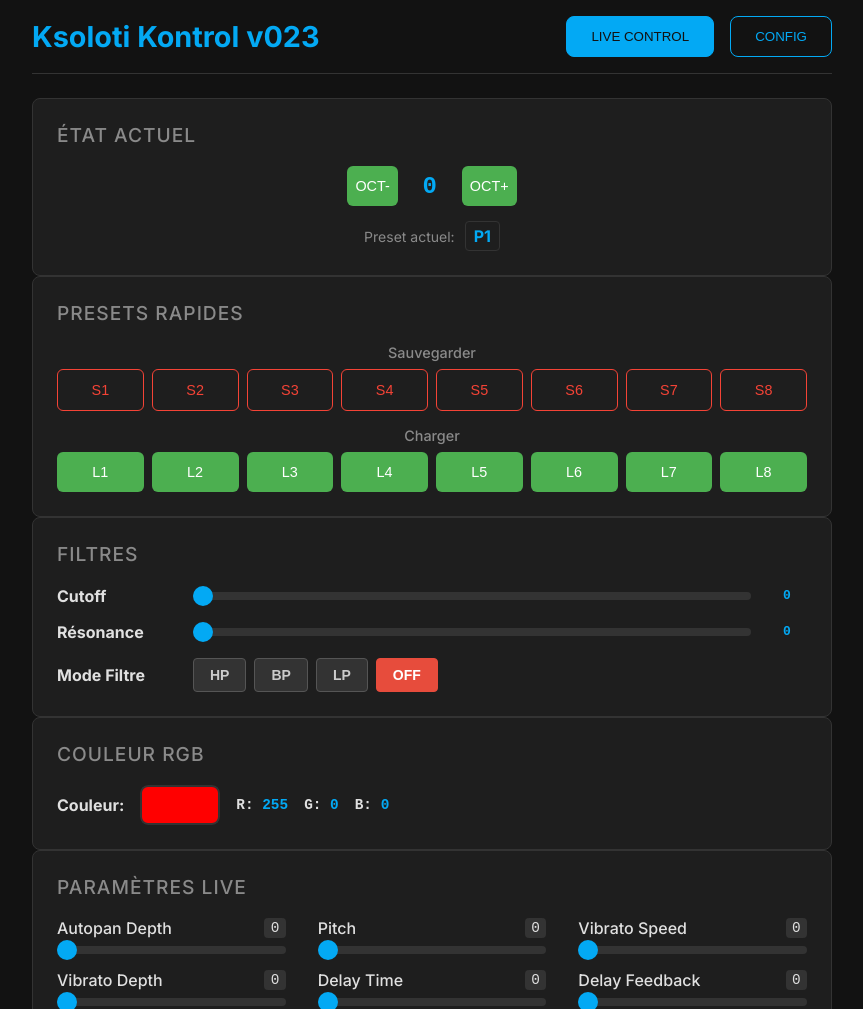
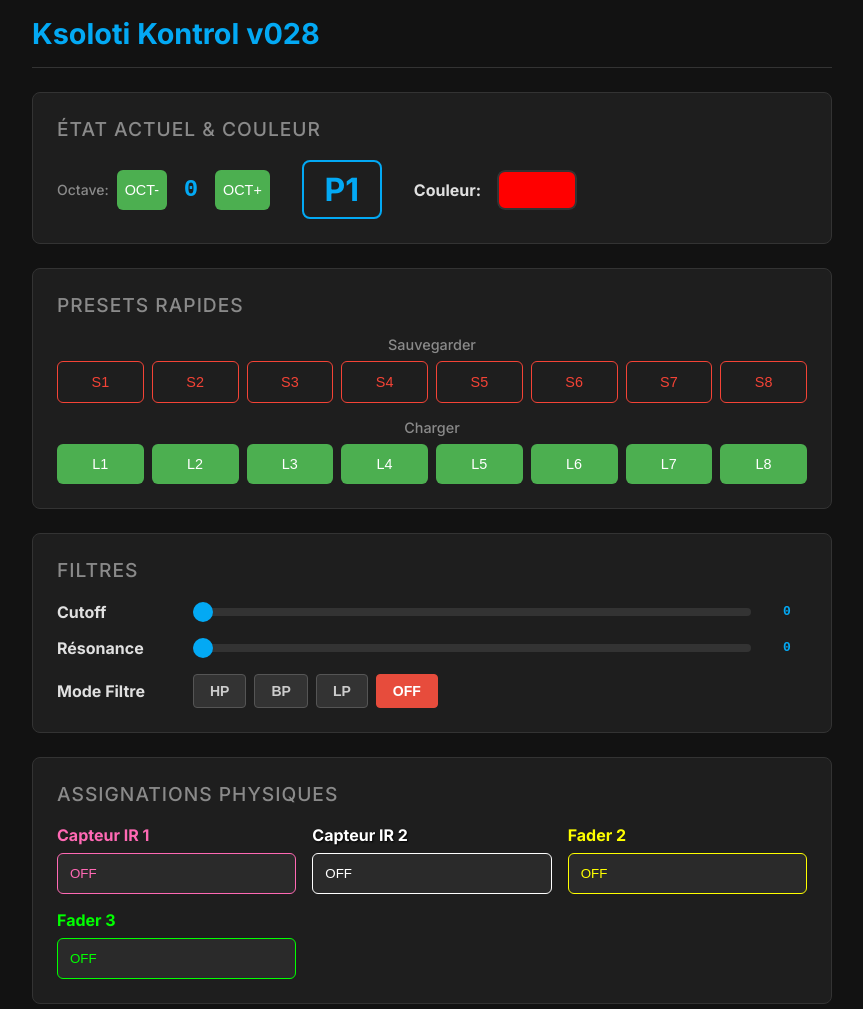
Before and after one commit to gaetangaetan/ESP32-D1-MINI-DMX-SENDER, a plain HTML site: page data/index.html in a window 1280 px wide. Shown: the top 1009 px of the page, without its empty margins (208-1071 px from the left). Drawn offline with Linux system fonts and the light colour scheme.

Commit message:
Mise à jour de la version à 028 dans index.html, refonte de l'interface pour une gestion unifiée des contrôles, ajout d'un sélecteur de couleur et amélioration des styles CSS. Suppression des vues séparées et ajustements dans le script pour refléter ces changements.

```diff
--- a/data/index.html
+++ b/data/index.html
@@ -3,34 +3,39 @@
 <head>
     <meta charset="UTF-8">
     <meta name="viewport" content="width=device-width, initial-scale=1.0">
-    <title>Ksoloti Kontrol v023</title>
+    <title>Ksoloti Kontrol v028</title>
     <link rel="stylesheet" href="style.css">
 </head>
 <body>
     <div class="main-container">
         <header>
             <div class="header-content">
-                <h1>Ksoloti Kontrol v023</h1>
-                <div class="view-toggle">
-                    <button id="liveViewBtn" class="view-btn active">LIVE CONTROL</button>
-                    <button id="configViewBtn" class="view-btn">CONFIG</button>
-                </div>
+                <h1>Ksoloti Kontrol v028</h1>
             </div>
         </header>
 
-        <!-- Vue LIVE CONTROL -->
-        <div id="liveView" class="view active">
-            <section id="octaves" class="card">
-                <h2>État Actuel</h2>
-                <div class="status-controls">
+        <!-- Interface unifiée -->
+        <div class="main-content">
+            <section id="control-status" class="card">
+                <h2>État Actuel & Couleur</h2>
+                <div class="control-status-grid">
                     <div class="octave-controls">
+                        <label>Octave:</label>
                         <button id="octave-down" class="btn btn-load">OCT-</button>
                         <span id="octave-display" class="octave-value">0</span>
                         <button id="octave-up" class="btn btn-load">OCT+</button>
                     </div>
                     <div class="preset-status">
-                        <label>Preset actuel:</label>
                         <span id="current-preset-display" class="preset-value">P1</span>
+                    </div>
+                    <div class="color-picker-container">
+                        <label for="color-picker">Couleur:</label>
+                        <input type="color" id="color-picker" value="#ff0000">
+                        <div class="rgb-values" style="display: none;">
+                            <span>R: <span id="rgb-red-value">255</span></span>
+                            <span>G: <span id="rgb-green-value">0</span></span>
+                            <span>B: <span id="rgb-blue-value">0</span></span>
+                        </div>
                     </div>
                 </div>
             </section>
@@ -80,36 +85,17 @@
                 </div>
             </section>
 
-            <!-- Section RGB -->
-            <section id="rgb" class="card">
-                <h2>Couleur RGB</h2>
-                <div class="rgb-controls">
-                    <div class="color-picker-container">
-                        <label for="color-picker">Couleur:</label>
-                        <input type="color" id="color-picker" value="#ff0000">
-                        <div class="rgb-values">
-                            <span>R: <span id="rgb-red-value">255</span></span>
-                            <span>G: <span id="rgb-green-value">0</span></span>
-                            <span>B: <span id="rgb-blue-value">0</span></span>
-                        </div>
-                    </div>
+            <!-- Section Assignations intégrée -->
+            <section id="assignments" class="card">
+                <h2>Assignations Physiques</h2>
+                <div class="assignments-grid" id="assignmentsGrid">
+                    <!-- Généré dynamiquement par JavaScript -->
                 </div>
             </section>
 
             <section id="parameters" class="card">
                 <h2>Paramètres Live</h2>
                 <div class="params-grid" id="paramsGrid">
-                    <!-- Généré dynamiquement par JavaScript -->
-                </div>
-            </section>
-        </div>
-
-        <!-- Vue CONFIG -->
-        <div id="configView" class="view">
-            <!-- Section Assignations -->
-            <section id="assignments" class="card">
-                <h2>Assignations Physiques</h2>
-                <div class="assignments-grid" id="assignmentsGrid">
                     <!-- Généré dynamiquement par JavaScript -->
                 </div>
             </section>
--- a/data/script.js
+++ b/data/script.js
@@ -5,15 +5,14 @@ const paramNames = [
   'Autopan Depth', 'Pitch', 'Vibrato Speed', 'Vibrato Depth', 'Delay Time',
   'Delay Feedback', 'OSC Waveform', 'Gate Threshold', 'Portamento Time', 'Scale',
   'Octave Low High', 'OSC 2 Volume', 'OSC 2 Pitch Offset', 'Autopan Frequency', 'Scale Tonic',
-  'Volume Drums', null, null, null, 'Master Volume (Inverted)', // null = paramètres cachés
+  'Volume ONIRIGUN', null, null, null, 'Master Volume (Inverted)', // null = paramètres cachés
   'Filter On-Off', 'Filter Cutoff', 'Filter Reso', 'Filter Type', 'RGB Red', 'RGB Green', 'RGB Blue'
 ];
 
 // Noms des assignations
 const assignmentNames = ['Capteur IR 1', 'Capteur IR 2', 'Fader 2', 'Fader 3'];
 
-// Gestion des vues
-let currentView = 'live';
+// Interface unifiée - plus de vues séparées
 
 // Système de debouncing pour éviter le spam de requêtes
 let debounceTimers = {};
@@ -376,10 +375,12 @@ function applyPresetToInterface(presetValues) {
   if (filterCutoff) {
     filterCutoff.value = presetValues[21];
     document.getElementById('filter-cutoff-value').textContent = presetValues[21];
+    updateParameter(21, presetValues[21]); // Envoyer Cutoff au serveur
   }
   if (filterReso) {
     filterReso.value = presetValues[22];
     document.getElementById('filter-reso-value').textContent = presetValues[22];
+    updateParameter(22, presetValues[22]); // Envoyer Résonance au serveur
   }
 
   // Mode filtre (paramètre 23 contient directement le mode)
@@ -424,6 +425,12 @@ function applyPresetToInterface(presetValues) {
   document.getElementById('value-20').textContent = filterOnOffValue;
   document.getElementById('value-23').textContent = filterModeValue;
 
+  // IMPORTANT: Envoyer le paramètre Filter On-Off au serveur
+  updateParameter(20, filterOnOffValue); // Filter On/Off
+  updateParameter(23, filterModeValue);  // Filter Mode
+
+  console.log('DEBUG: Filter On-Off envoyé au serveur:', filterOnOffValue);
+
   // Appliquer les paramètres RGB (24-26)
   const rgbRed = presetValues[24];
   const rgbGreen = presetValues[25];
@@ -447,23 +454,7 @@ function showStatus(message) {
   }, 3000);
 }
 
-// Gestion des vues
-function switchView(view) {
-  currentView = view;
-
-  // Masquer toutes les vues
-  document.querySelectorAll('.view').forEach(v => v.classList.remove('active'));
-  document.querySelectorAll('.view-btn').forEach(btn => btn.classList.remove('active'));
-
-  // Afficher la vue sélectionnée
-  if (view === 'live') {
-    document.getElementById('liveView').classList.add('active');
-    document.getElementById('liveViewBtn').classList.add('active');
-  } else {
-    document.getElementById('configView').classList.add('active');
-    document.getElementById('configViewBtn').classList.add('active');
-  }
-}
+// Interface unifiée - plus besoin de fonction switchView
 
 // Génération du contenu HTML
 function generatePresets() {
@@ -649,13 +640,6 @@ document.addEventListener('DOMContentLoaded', function() {
 
   // Polling désactivé (trop lourd)
   // startStatusPolling();
-
-  // Event listeners pour les boutons de vue
-  document.getElementById('liveViewBtn').addEventListener('click', () => switchView('live'));
-  document.getElementById('configViewBtn').addEventListener('click', () => switchView('config'));
-
-  // Démarrer sur la vue LIVE CONTROL
-  switchView('live');
 });
 
 // Fonction pour changer la waveform (0-6)
--- a/data/style.css
+++ b/data/style.css
@@ -57,41 +57,26 @@ header h1 {
   margin: 0;
 }
 
-/* Toggle des vues */
-.view-toggle {
+/* --- Layout unifié --- */
+.main-content {
   display: flex;
-  gap: 1rem;
-  margin: 0;
+  flex-direction: column;
+  gap: 1.5rem;
 }
 
-.view-btn {
-  padding: 0.75rem 1.5rem;
-  border: 1px solid var(--primary-color);
-  background: transparent;
-  color: var(--primary-color);
-  border-radius: var(--border-radius);
-  cursor: pointer;
-  font-weight: 500;
-  transition: all 0.2s ease;
+/* Section État & Couleur unifiée */
+.control-status-grid {
+  display: grid;
+  grid-template-columns: 1fr;
+  gap: 1.5rem;
+  align-items: center;
 }
 
-.view-btn:hover {
-  background: var(--primary-color);
-  color: var(--bg-color);
-}
-
-.view-btn.active {
-  background: var(--primary-color);
-  color: var(--bg-color);
-}
-
-/* --- Gestion des vues --- */
-.view {
-  display: none;
-}
-
-.view.active {
-  display: block;
+@media (min-width: 600px) {
+  .control-status-grid {
+    grid-template-columns: auto auto 1fr;
+    gap: 2rem;
+  }
 }
 
 /* --- Sections génériques --- */
@@ -419,15 +404,19 @@ header h1 {
 .octave-controls {
   display: flex;
   align-items: center;
-  justify-content: center;
-  gap: 1rem;
+  gap: 0.5rem;
+}
+
+.octave-controls label {
+  color: var(--text-color-secondary);
+  font-size: 14px;
+  font-weight: 500;
 }
 
 .preset-status {
   display: flex;
   align-items: center;
   gap: 10px;
-  justify-content: center;
 }
 
 .preset-status label {
@@ -438,11 +427,13 @@ header h1 {
 .preset-value {
   color: var(--primary-color);
   font-weight: bold;
-  font-size: 16px;
-  padding: 4px 8px;
+  font-size: 32px;
+  padding: 8px 16px;
   background: var(--surface-color);
-  border-radius: 4px;
-  border: 1px solid var(--border-color);
+  border-radius: 8px;
+  border: 2px solid var(--primary-color);
+  text-align: center;
+  min-width: 80px;
 }
 
 .octave-value {
@@ -602,3 +593,70 @@ header h1 {
   color: #00ff00;
   font-weight: bold;
 }
+
+/* Couleurs pour les menus déroulants d'assignation */
+.assignment-control:nth-child(1) .custom-select {
+  border-color: #ff69b4;
+  background-color: #2a2a2a;
+  color: #ff69b4;
+}
+
+.assignment-control:nth-child(1) .custom-select option {
+  background-color: #2a2a2a;
+  color: #ff69b4;
+}
+
+.assignment-control:nth-child(2) .custom-select {
+  border-color: #ffffff;
+  background-color: #2a2a2a;
+  color: #ffffff;
+}
+
+.assignment-control:nth-child(2) .custom-select option {
+  background-color: #2a2a2a;
+  color: #ffffff;
+}
+
+.assignment-control:nth-child(3) .custom-select {
+  border-color: #ffff00;
+  background-color: #2a2a2a;
+  color: #ffff00;
+}
+
+.assignment-control:nth-child(3) .custom-select option {
+  background-color: #2a2a2a;
+  color: #ffff00;
+}
+
+.assignment-control:nth-child(4) .custom-select {
+  border-color: #00ff00;
+  background-color: #2a2a2a;
+  color: #00ff00;
+}
+
+.assignment-control:nth-child(4) .custom-select option {
+  background-color: #2a2a2a;
+  color: #00ff00;
+}
+
+/* Labels des assignations avec couleurs */
+.assignment-control:nth-child(1) label {
+  color: #ff69b4;
+  font-weight: bold;
+}
+
+.assignment-control:nth-child(2) label {
+  color: #ffffff;
+  font-weight: bold;
+  text-shadow: 1px 1px 2px #000000;
+}
+
+.assignment-control:nth-child(3) label {
+  color: #ffff00;
+  font-weight: bold;
+}
+
+.assignment-control:nth-child(4) label {
+  color: #00ff00;
+  font-weight: bold;
+}
```
Also changed, not shown: 1 other file.
